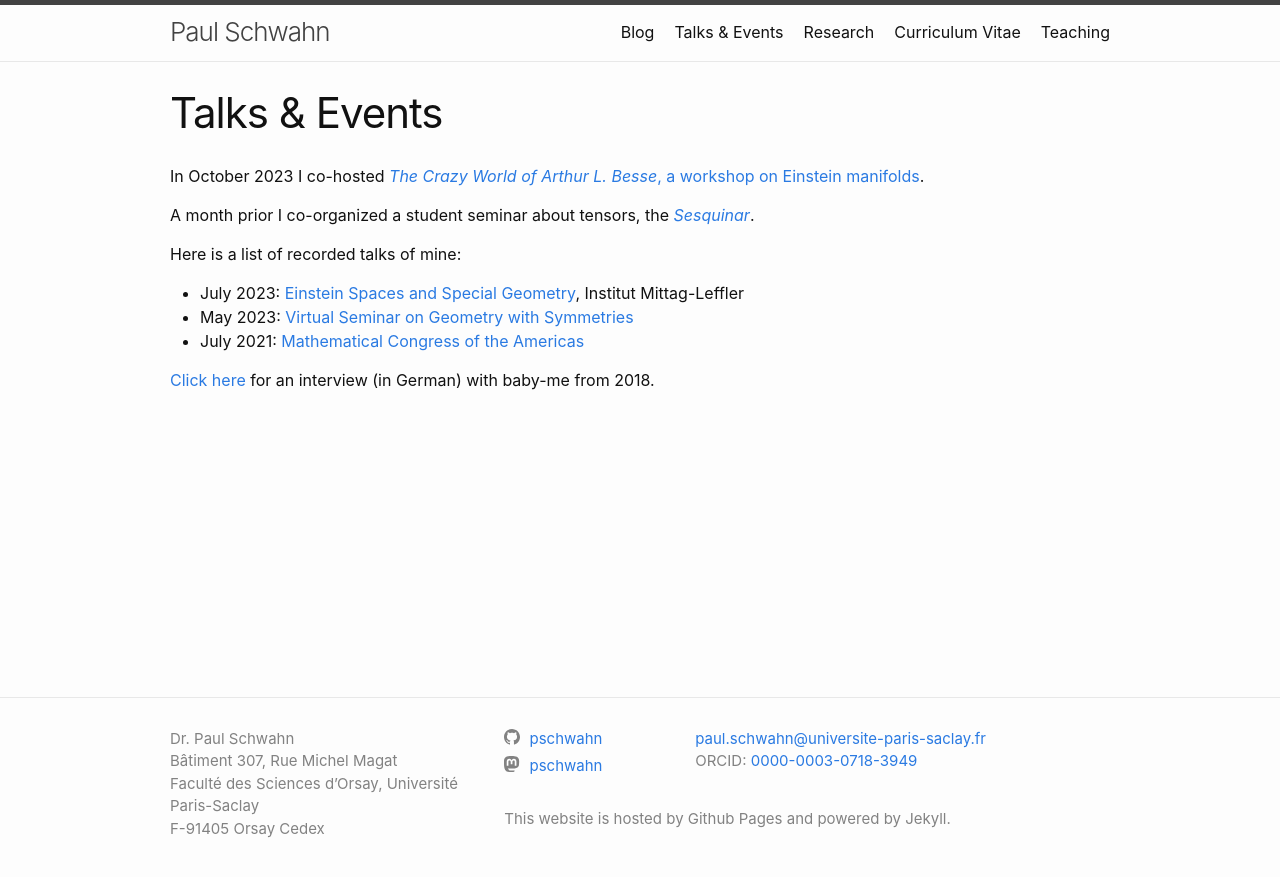
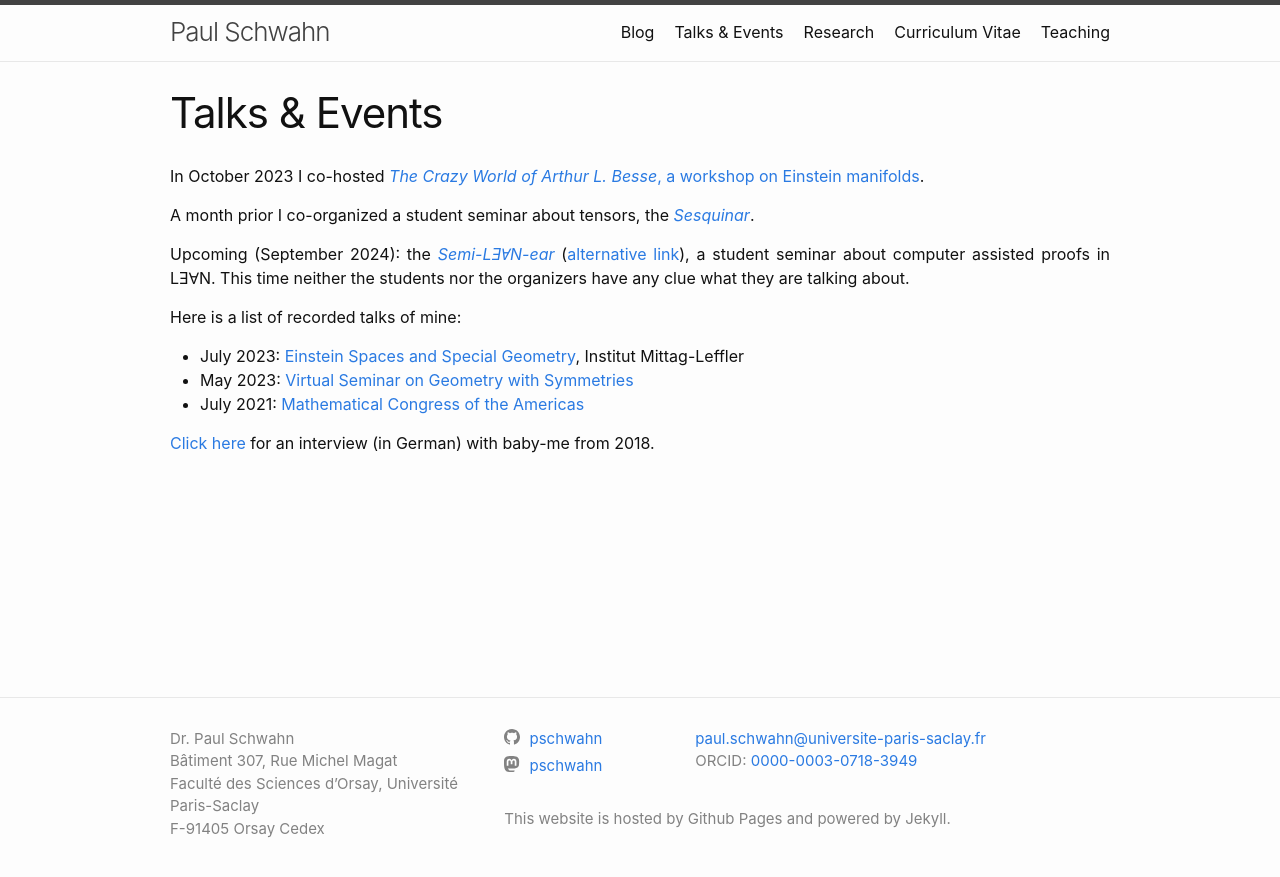
Before and after one commit to PSchwahn/PSchwahn.github.io, a Jekyll site: the page built from events.markdown, in a window 1280 px wide. Shown: the top 877 px of the page. Built offline with Jekyll 4.4.1, drawn with Linux system fonts in a browser that asks for light colours; some web fonts are replaced.

Commit message:
new picture

```diff
--- a/events.markdown
+++ b/events.markdown
@@ -7,6 +7,8 @@ In October 2023 I co-hosted [*The Crazy World of Arthur L. Besse*, a workshop on
 
 A month prior I co-organized a student seminar about tensors, the [*Sesquinar*](https://pnp.mathematik.uni-stuttgart.de/igt/eiserm/lehre/2023/Tensoren/).
 
+Upcoming (September 2024): the [*Semi-LƎⱯN-ear*](https://pnp.mathematik.uni-stuttgart.de/igt/eiserm/lehre/2024/CAP) ([alternative link](https://ilias3.uni-stuttgart.de/goto_Uni_Stuttgart_grp_3628768.html)), a student seminar about computer assisted proofs in LƎⱯN. This time neither the students nor the organizers have any clue what they are talking about.
+
 Here is a list of recorded talks of mine:
 * July 2023: [Einstein Spaces and Special Geometry](https://www.mittag-leffler.se/activities/einstein-spaces-and-special-geometry/), Institut Mittag-Leffler
 * May 2023: [Virtual Seminar on Geometry with Symmetries](https://www.youtube.com/watch?v=SFCUYeeSouE)
```
Also changed, not shown: index.markdown (+10 -3 lines), assets/hydra.jpeg (added).
